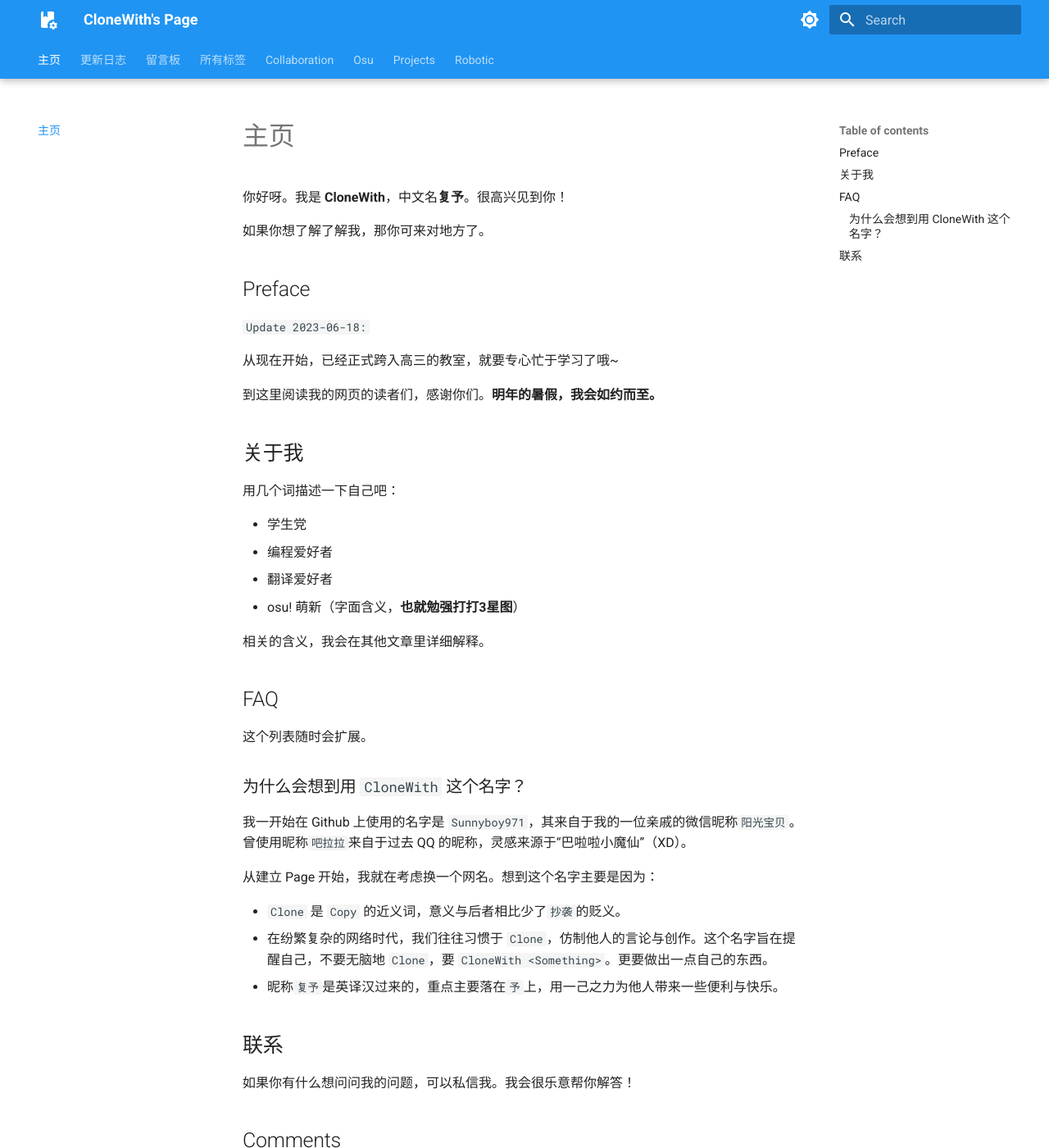
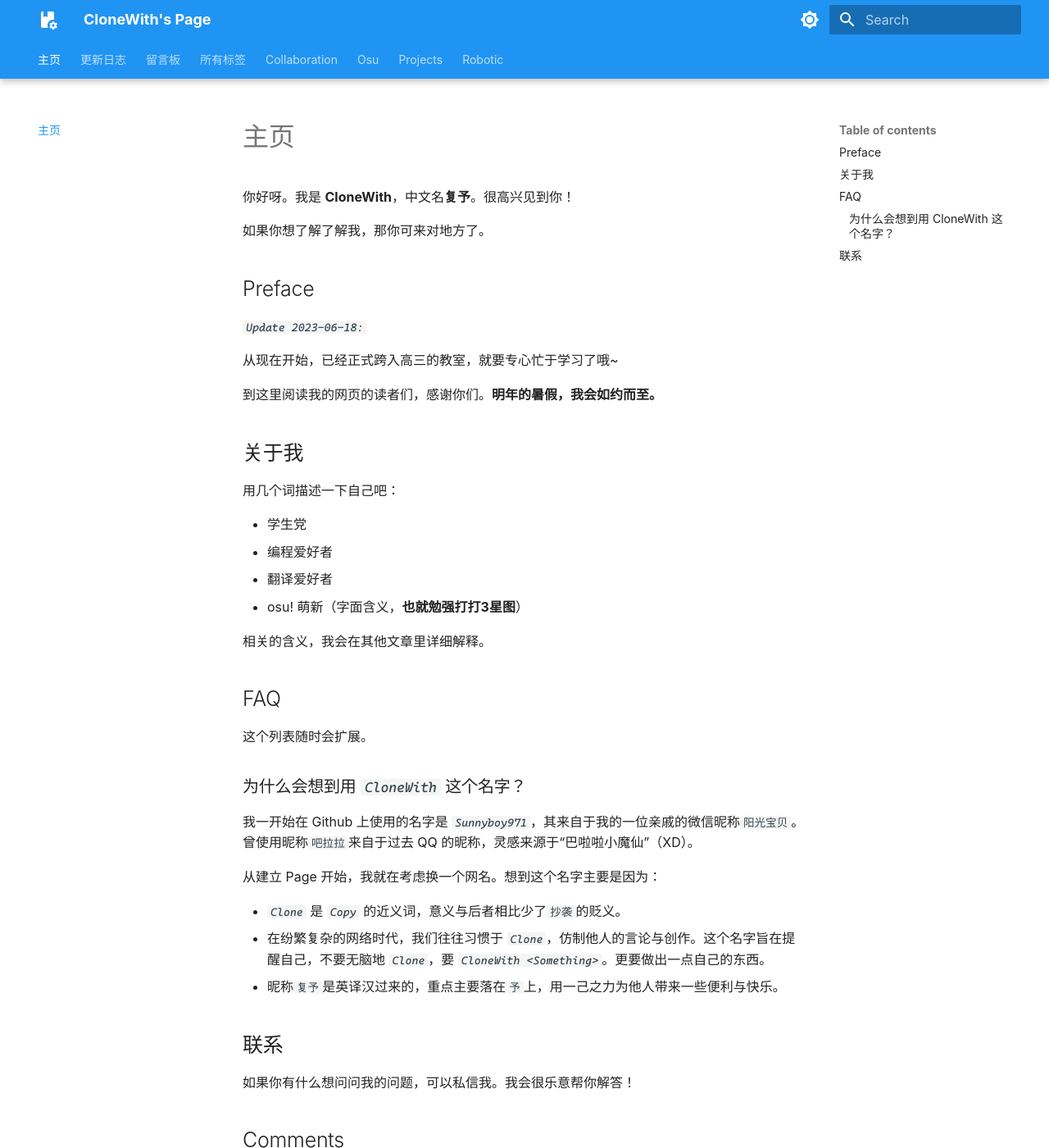
Before and after one commit to Sunnyboy971/Sunnyboy971.github.io, an MkDocs documentation site: the page built from docs/index.md, in a window 1280 px wide and 1400 px high. Shown: the whole window at 82% size. Built offline with MkDocs 1.6.1 and Material for MkDocs 9.7.7, drawn with Linux system fonts in a browser that asks for light colours; some web fonts are replaced; comment, search, counter and statistics services are not loaded.

Commit message:
Try adding custom fonts (+license)

```diff
--- /dev/null
+++ b/docs/stylesheets/extra.css
@@ -0,0 +1,34 @@
+@font-face {
+    font-family: "Cascadia Code PL";
+    src: url('fonts/CCPL/CascadiaCodePL.woff2');
+    font-display: swap;
+}
+
+@font-face {
+    font-family: "Cascadia Code PL";
+    src: url('fonts/CCPL/CascadiaCodePLItalic.woff2');
+    font-display: swap;
+}
+
+@font-face {
+    font-family: "HarmonyOS Sans SC";
+    src: url('fonts/Harmony/HarmonyOS_Sans_SC_Regular.ttf');
+    font-display: swap;
+}
+
+@font-face {
+    font-family: "HarmonyOS Sans SC";
+    src: url('fonts/Harmony/HarmonyOS_Sans_SC_Bold.ttf');
+    font-display: swap;
+}
+
+@font-face {
+    font-family: "HarmonyOS Sans SC";
+    src: url('fonts/Harmony/HarmonyOS_Sans_SC_Thin.ttf');
+    font-display: swap;
+}
+
+:root {
+    --md-code-font: "Cascadia Code PL";
+    --md-text-font: "HarmonyOS Sans SC";
+}
--- a/mkdocs.yml
+++ b/mkdocs.yml
@@ -82,3 +82,4 @@ extra_javascript:
 
 extra_css:
   - https://cdnjs.cloudflare.com/ajax/libs/KaTeX/0.16.7/katex.min.css
+  - stylesheets/extra.css
```
Also changed, not shown: docs/stylesheets/fonts/CCPL/CascadiaCodePL.woff2 (added), docs/stylesheets/fonts/CCPL/CascadiaCodePLItalic.woff2 (added), docs/stylesheets/fonts/Harmony/LICENSE.txt (added), 7 other files.
